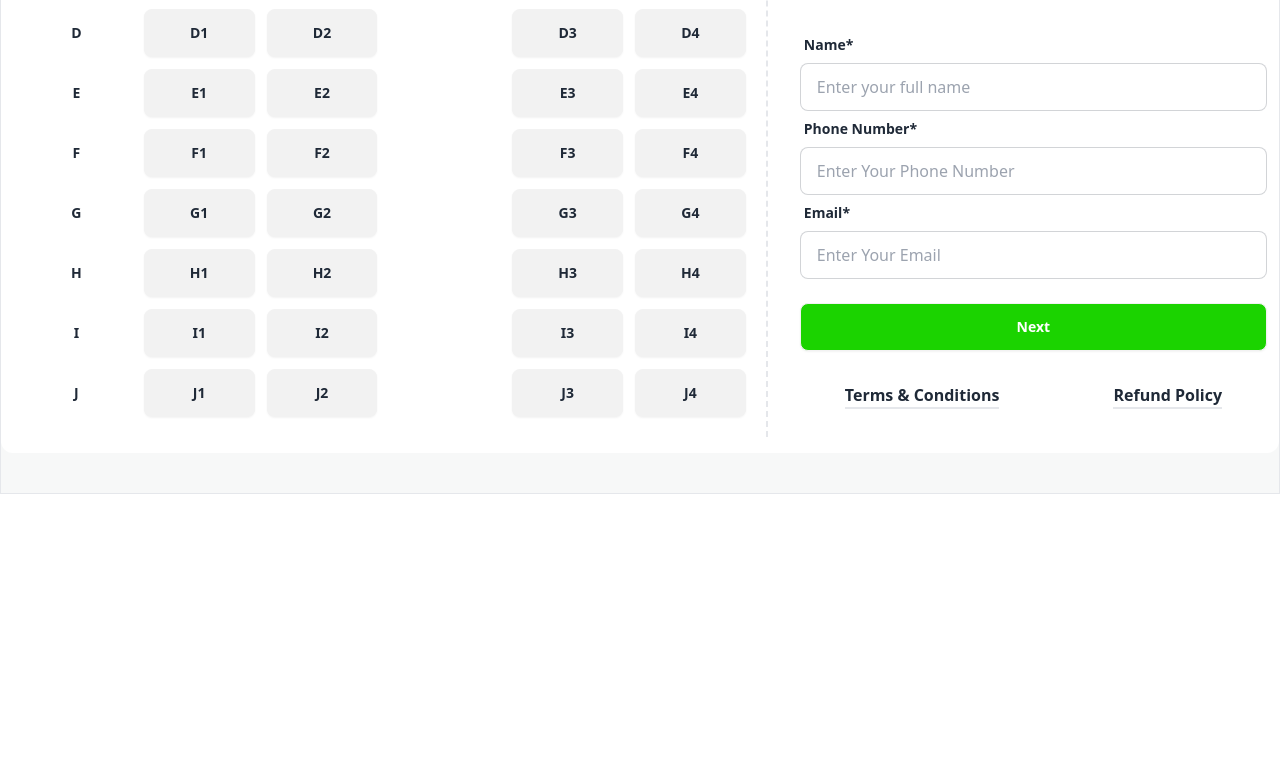
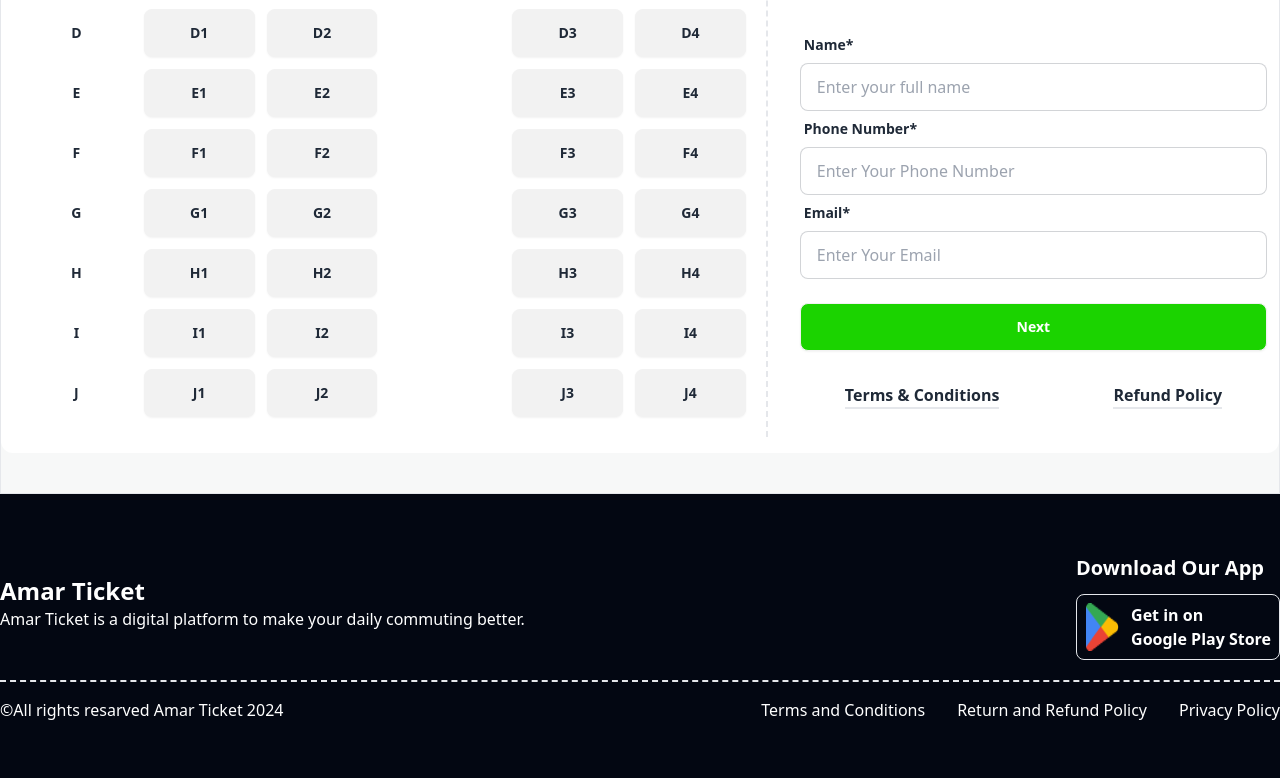
Before and after one commit to jahidul2004/amar-ticket, a plain HTML site: page index.html in a window 1280 px wide. Shown: the part 2125-2903 px from the top of the page. Before the commit the page ends 2619 px from the top, so only its background shows below. Drawn offline with nearby package versions, Linux system fonts and the light colour scheme.

Commit message:
Footer section added.

```diff
--- a/index.html
+++ b/index.html
@@ -574,5 +574,53 @@
             </div>
         </section>
         <!-- Buy ticket section end here -->
+
+        <!-- Footer section start -->
+        <section class="bg-[#030712]">
+            <footer class="w-[90%] md:container lg:container m-auto py-10">
+                <div
+                    class="border-b-2 border-dashed flex flex-col md:flex-row lg:flex-row md:justify-between lg:justify-between md:items-center lg:items-center py-5"
+                >
+                    <div class="mb-2">
+                        <h1 class="text-white text-2xl font-extrabold">
+                            Amar Ticket
+                        </h1>
+                        <p class="text-white">
+                            Amar Ticket is a digital platform to make your daily
+                            commuting better.
+                        </p>
+                    </div>
+                    <div class="text-center flex flex-col gap-3">
+                        <p class="font-bold text-left text-white text-xl">
+                            Download Our App
+                        </p>
+                        <div class="flex text-left border p-2 rounded-lg">
+                            <img src="images/playstore.png" />
+                            <div class="text-white ml-3">
+                                <h3 class="font-bold">Get in on</h3>
+                                <h1 class="font-extrabold">
+                                    Google Play Store
+                                </h1>
+                            </div>
+                        </div>
+                    </div>
+                </div>
+                <div
+                    class="text-white flex flex-col md:flex-row lg:flex-row justify-between py-4"
+                >
+                    <div>
+                        <p>&copy;All rights resarved Amar Ticket 2024</p>
+                    </div>
+                    <div
+                        class="flex flex-col md:flex-row lg:flex-row gap-3 mt-4 md:mt-0 md:gap-6 lg:gap-8"
+                    >
+                        <p><a href="">Terms and Conditions</a></p>
+                        <p><a href="">Return and Refund Policy</a></p>
+                        <p><a href="">Privacy Policy</a></p>
+                    </div>
+                </div>
+            </footer>
+        </section>
+        <!-- Footer section end -->
     </body>
 </html>
```
